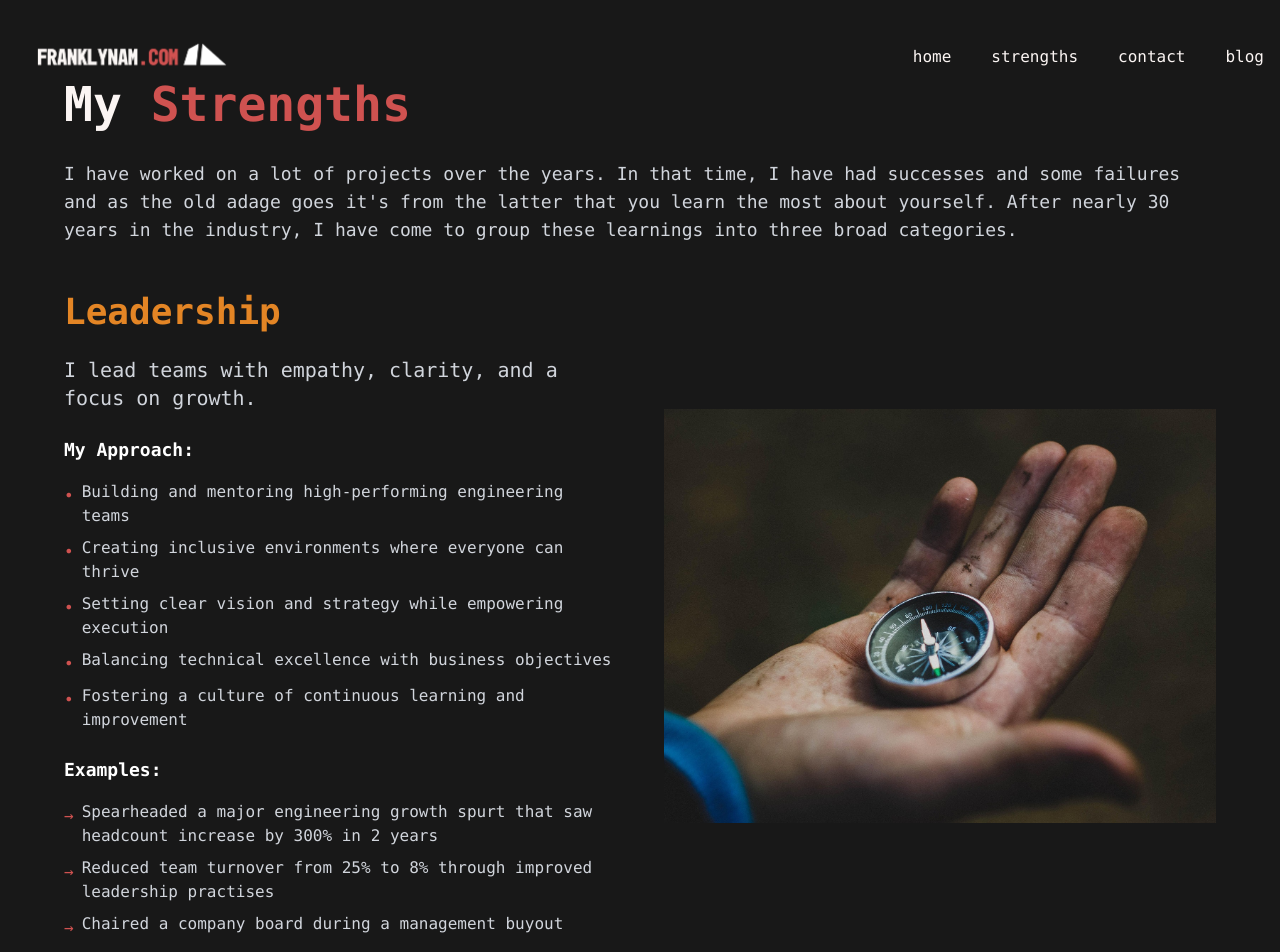
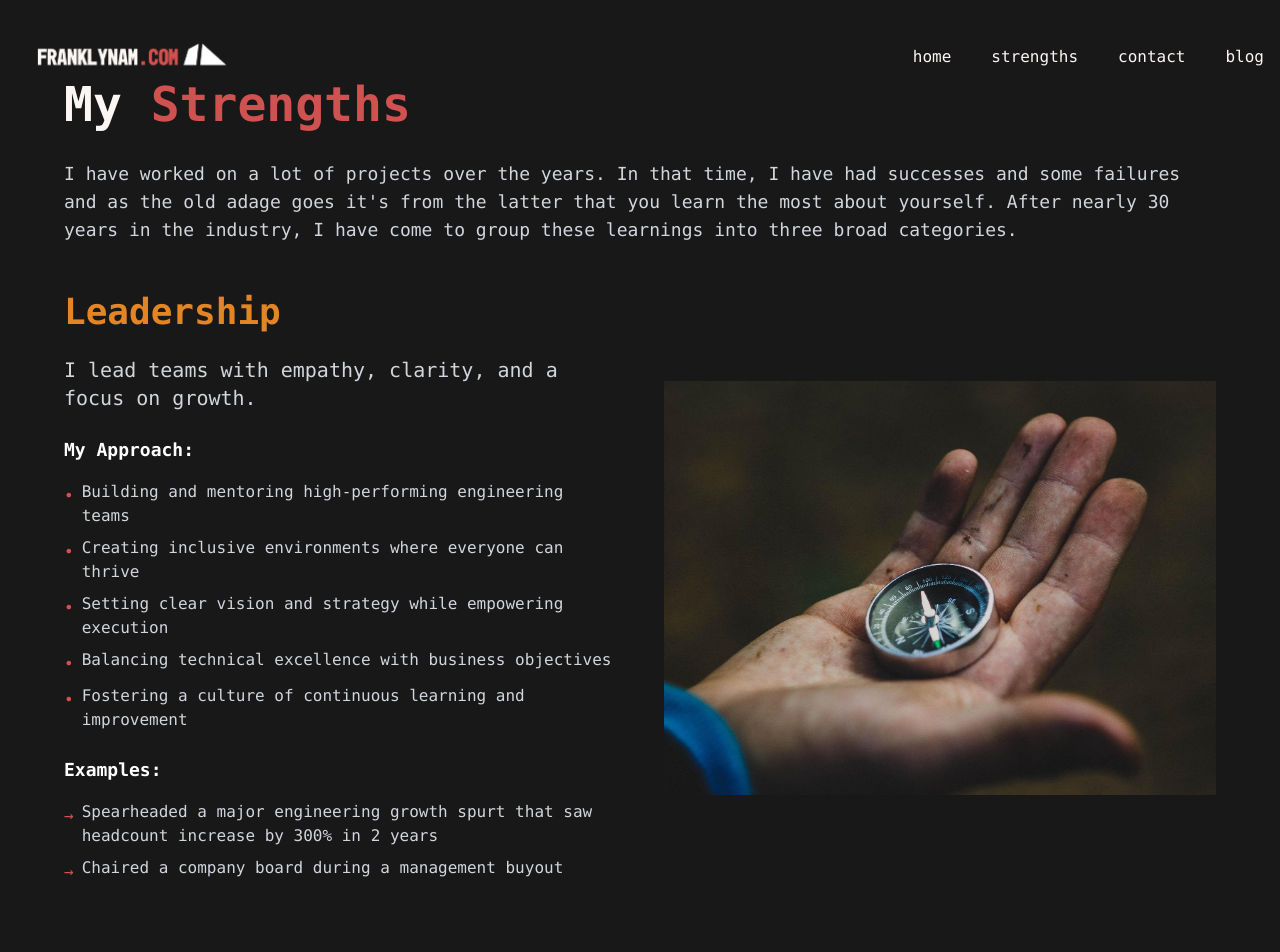
Before and after one commit to franklynam/franklynam.com, a Next.js app: page /strengths in a window 1280 px wide. Shown: the top 952 px of the page. Built offline with nearby package versions, Linux system fonts and the light colour scheme.

Commit message:
Update page.tsx
update via web Yi

```diff
--- a/src/app/strengths/page.tsx
+++ b/src/app/strengths/page.tsx
@@ -28,7 +28,6 @@ export default function StrengthsPage() {
       ],
       examples: [
         "Spearheaded a major engineering growth spurt that saw headcount increase by 300% in 2 years",
-        "Reduced team turnover from 25% to 8% through improved leadership practises",
         "Chaired a company board during a management buyout",
       ],
     },
```
